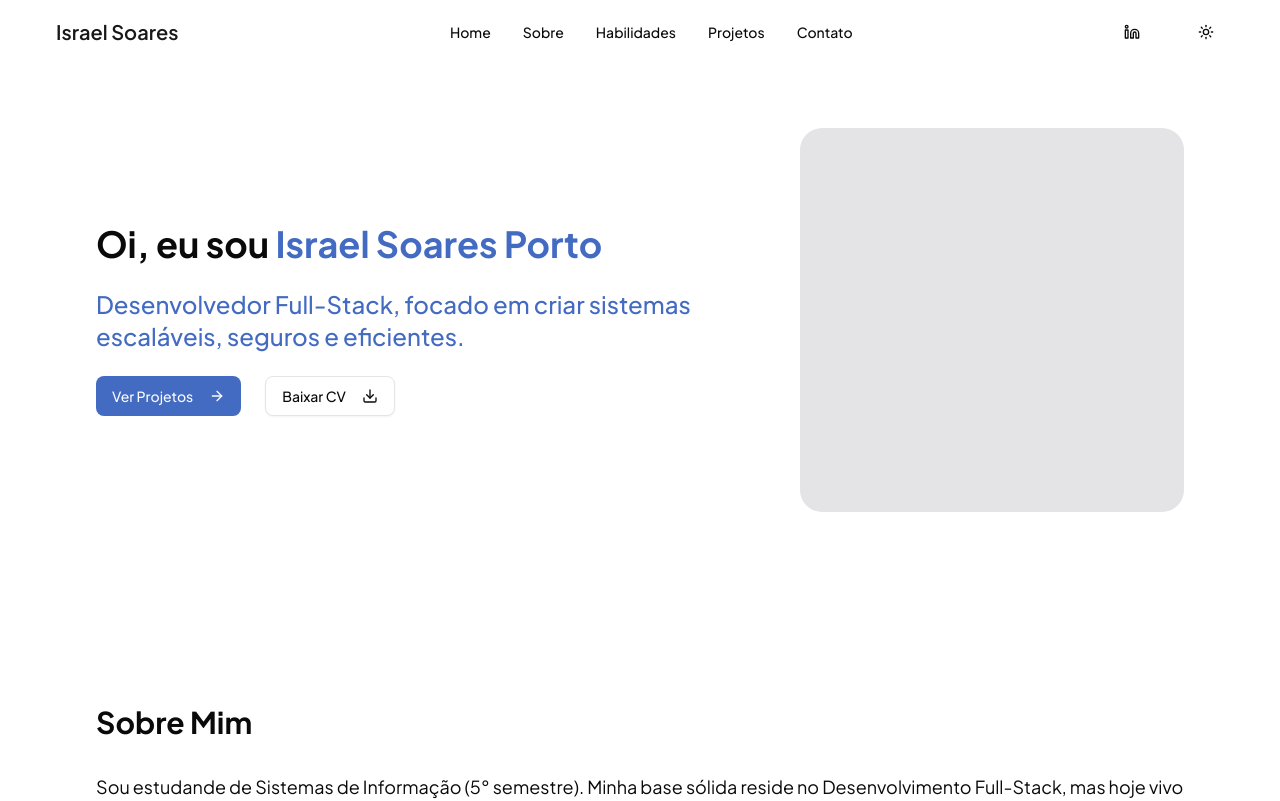
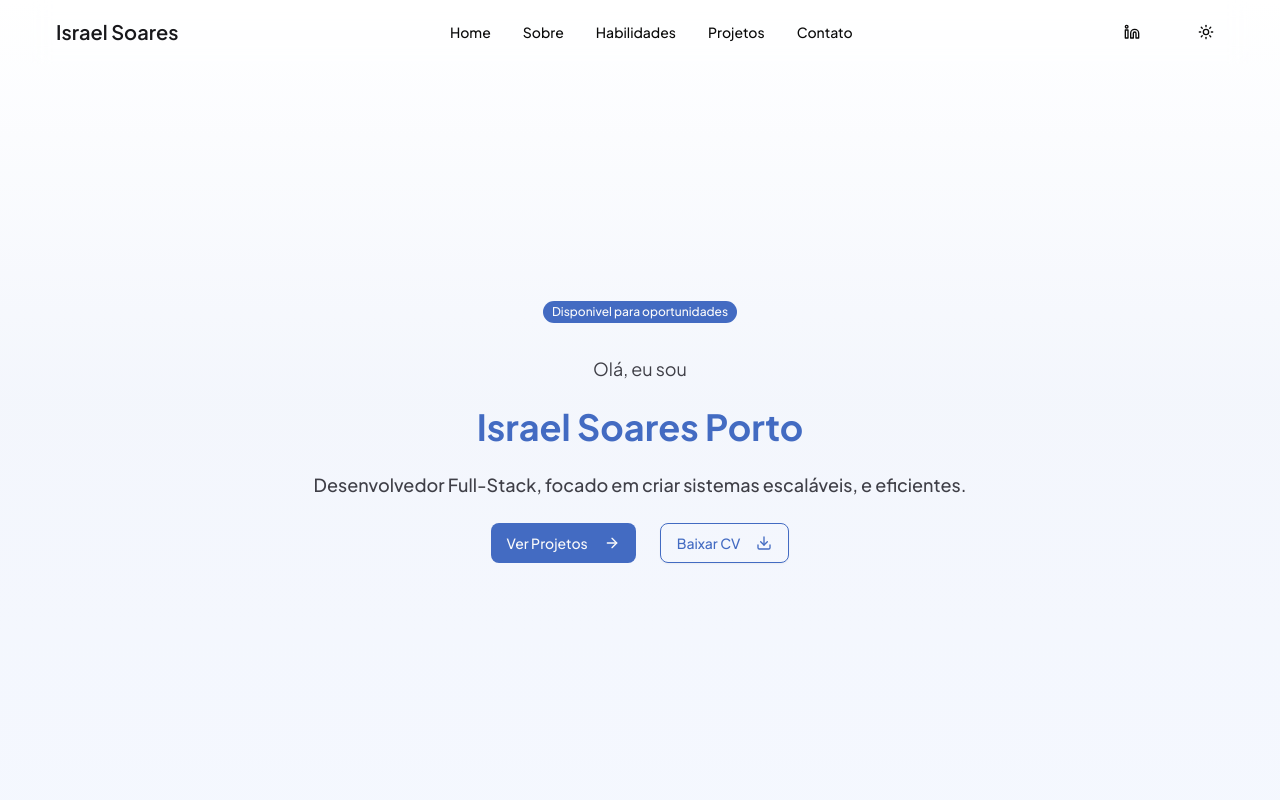
Before and after one commit to Israel-SoaresPorto/portfolio, a Next.js app: page / in a window 1280 px wide. Shown: the top 801 px of the page. Built offline with nearby package versions, Linux system fonts and the light colour scheme; some icons are missing.

Commit message:
refactor(ui): adicionar componente Badge e alterar seçao banner
remover imagem do hero banner, adicionar bagde, e centralizar textos e ctas.

```diff
--- a/components/sections/hero.tsx
+++ b/components/sections/hero.tsx
@@ -2,25 +2,32 @@
 
 import { ArrowRight, Download } from "lucide-react";
 import { Button } from "@/components/ui/button";
-// import Image from 'next/image'
+import { Badge } from "../ui/badge";
 
 export function Hero() {
   return (
-    <section className="w-full max-w-7xl px-4 md:px-12 lg:px-24" id="home">
-      <div className="flex min-h-160 flex-col-reverse items-center justify-center gap-8 md:gap-12 lg:flex-row lg:justify-between">
-        {/* Conteúdo à esquerda */}
-        <div className="flex flex-col space-y-6 text-center lg:text-left lg:flex-1">
-          <h1 className="text-4xl font-bold">
-            Oi, eu sou <span className="text-primary">Israel Soares Porto</span>
+    <section
+      className="w-full min-h-screen bg-linear-to-b from-background via-background-gradient-middle/25 via-50% to-background-gradient-end/20 pt-32 py-16 px-6 sm:px-12 lg:px-24 place-items-center place-content-center"
+      id="home"
+    >
+      <div className="max-w-7xl gap-8 flex flex-col justify-center items-center">
+        <Badge className="font-medium">Disponivel para oportunidades</Badge>
+        {/* Textos e Botões */}
+        <div className="flex flex-col gap-6 text-center">
+          <p className="text-lg text-zinc-700 dark:text-zinc-300">
+            Olá, eu sou
+          </p>
+          <h1 className="text-4xl font-bold text-primary">
+            Israel Soares Porto
           </h1>
 
-          <p className="text-xl font-medium text-primary md:text-2xl">
-            Desenvolvedor Full-Stack, focado em criar sistemas escaláveis,
-            seguros e eficientes.
+          <p className="text-lg font-medium text-zinc-700 dark:text-zinc-300">
+            Desenvolvedor Full-Stack, focado em criar sistemas escaláveis, e
+            eficientes.
           </p>
 
-          {/* Botões */}
-          <div className="flex gap-4 sm:flex-row sm:gap-6 justify-center lg:justify-start">
+          {/* CTAs */}
+          <div className="flex flex-col gap-4 xs:flex-row xs:gap-6 justify-center">
             <Button
               size="lg"
               onClick={() => {
@@ -33,7 +40,12 @@ export function Hero() {
               <ArrowRight className="ml-2 h-5 w-5" />
             </Button>
 
-            <Button size="lg" variant="outline" className="font-medium" asChild>
+            <Button
+              size="lg"
+              variant="outline"
+              className="font-medium text-primary border-primary hover:bg-primary hover:text-background bg-transparent dark:hover:bg-primary dark:hover:text-primary-foreground dark:border-primary"
+              asChild
+            >
               <a href="/cv.pdf" download>
                 Baixar CV
                 <Download className="ml-2 h-5 w-5" />
@@ -41,18 +53,6 @@ export function Hero() {
             </Button>
           </div>
         </div>
-
-        {/* Imagem/Avatar à direita */}
-        <div className="relative h-64 w-64 rounded-3xl bg-zinc-200 dark:bg-zinc-800 md:h-80 md:w-80 lg:h-96 lg:w-96">
-          {/* Placeholder para imagem - substitua com sua foto */}
-          {/* <Image
-              src="/profile.jpg"
-              alt="Israel Soares Porto"
-              fill
-              className="rounded-3xl object-cover"
-              priority
-            /> */}
-        </div>
       </div>
     </section>
   );
--- /dev/null
+++ b/components/ui/badge.tsx
@@ -0,0 +1,48 @@
+import * as React from "react"
+import { cva, type VariantProps } from "class-variance-authority"
+import { Slot } from "radix-ui"
+
+import { cn } from "@/lib/utils"
+
+const badgeVariants = cva(
+  "inline-flex items-center justify-center rounded-full border border-transparent px-2 py-0.5 text-xs font-medium w-fit whitespace-nowrap shrink-0 [&>svg]:size-3 gap-1 [&>svg]:pointer-events-none focus-visible:border-ring focus-visible:ring-ring/50 focus-visible:ring-[3px] aria-invalid:ring-destructive/20 dark:aria-invalid:ring-destructive/40 aria-invalid:border-destructive transition-[color,box-shadow] overflow-hidden",
+  {
+    variants: {
+      variant: {
+        default: "bg-primary text-primary-foreground [a&]:hover:bg-primary/90",
+        secondary:
+          "bg-secondary text-secondary-foreground [a&]:hover:bg-secondary/90",
+        destructive:
+          "bg-destructive text-white [a&]:hover:bg-destructive/90 focus-visible:ring-destructive/20 dark:focus-visible:ring-destructive/40 dark:bg-destructive/60",
+        outline:
+          "border-border text-foreground [a&]:hover:bg-accent [a&]:hover:text-accent-foreground",
+        ghost: "[a&]:hover:bg-accent [a&]:hover:text-accent-foreground",
+        link: "text-primary underline-offset-4 [a&]:hover:underline",
+      },
+    },
+    defaultVariants: {
+      variant: "default",
+    },
+  }
+)
+
+function Badge({
+  className,
+  variant = "default",
+  asChild = false,
+  ...props
+}: React.ComponentProps<"span"> &
+  VariantProps<typeof badgeVariants> & { asChild?: boolean }) {
+  const Comp = asChild ? Slot.Root : "span"
+
+  return (
+    <Comp
+      data-slot="badge"
+      data-variant={variant}
+      className={cn(badgeVariants({ variant }), className)}
+      {...props}
+    />
+  )
+}
+
+export { Badge, badgeVariants }
```
Also changed, not shown: 1 other file (tests, documents, lock files or other folders).
